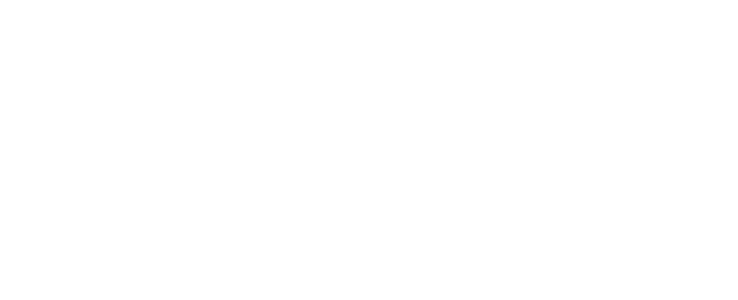
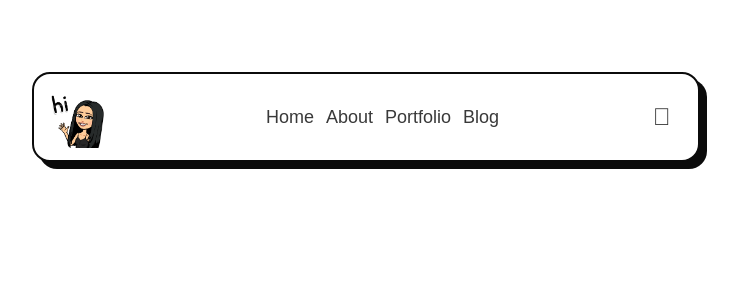
Before and after one commit to lalafang33/portfolio, a React (Create React App) app in the folder portfolio/: page / in a window 1280 px wide. Shown: the top 300 px of the page, without its empty margins (274-1012 px from the left). Built offline with nearby package versions, Linux system fonts and the light colour scheme.

Commit message:
created base for navbar

```diff
--- a/portfolio/src/App.js
+++ b/portfolio/src/App.js
@@ -1,9 +1,10 @@
-
+import React from "react"
+import Navbar from "./components/Navbar";
 
 function App() {
   return (
     <div className="App">
-
+      <Navbar/>
     </div>
   );
 }
--- /dev/null
+++ b/portfolio/src/components/Navbar.css
@@ -0,0 +1,73 @@
+body {
+  font-family: Onest, sans-serif;
+  color: rgb(57, 57, 57);
+  font-size: 18px;
+  line-height: 1.667em;
+  font-weight: 500;
+}
+
+
+@media screen and (max-width: 767px) {
+  .nav-bar {
+      max-width: 600px;
+      margin-right: auto;
+      margin-left: auto;
+  }
+}
+
+.nav-bar{
+    position: relative;
+    opacity: 1;
+    z-index: 1000;
+    background: rgb(221, 221, 221);
+    padding-top: 34px;
+    padding-bottom: 34px;
+    background-color: transparent;
+    margin-top: 4em;
+    margin-right: 17em;
+    margin-left: 17em;
+}
+
+
+.nav-bar {
+  box-shadow: rgb(11, 11, 11) 7px 7px 0px 0px;
+  display: flex;
+    -webkit-box-pack: justify;
+    justify-content: space-between;
+    -webkit-box-align: center;
+    align-items: center;
+    background-color: rgb(255, 255, 255);
+    padding: 10px 14px;
+    border-style: solid;
+    border-width: 2px;
+    border-color: rgb(11, 11, 11);
+    border-radius: 18px;
+}
+
+html.w-mod-touch * {
+  background-attachment: scroll !important;
+}
+
+.nav-list {
+    list-style-type: none;
+    display: flex;
+    -webkit-box-align: center;
+    align-items: center;
+    grid-column-gap: 12px;
+}
+
+.small-btn {
+  margin-left: 24px;
+  font-size: 24px;
+  line-height: 24px;
+  font-weight: 400;
+  padding: 13px;
+  border-radius: 12px;
+}
+
+.small-btn:hover {
+  background-color: rgb(28, 146, 255);
+  transform: translate3d(0px, -3px, 0.01px);
+  color: rgb(255, 255, 255);
+  border-color: rgb(28, 146, 255);
+}
--- /dev/null
+++ b/portfolio/src/components/Navbar.js
@@ -0,0 +1,24 @@
+import React from "react"
+import "./Navbar.css"
+import me from "../images/hi.png"
+
+export default function Navbar() {
+
+  return(
+    <div className="nav-bar-container" >
+      <div className="nav-bar">
+        <img src={me} loading="eager" width="61" alt="" sizes="(max-width: 479px) 52.453125px, (max-width: 767px) 54.8984375px, 61px" />
+        <ul className="nav-list">
+          <li>Home</li>
+          <li>About</li>
+          <li>Portfolio</li>
+          <li>Blog</li>
+        </ul>
+        <a className="small-btn">
+          <span className="line-rounded-icon"></span>
+        </a>
+      </div>
+    </div>
+
+  )
+}
```
Also changed, not shown: portfolio/src/images/hi.png (added), 1 other file (tests, documents, lock files or other folders).
